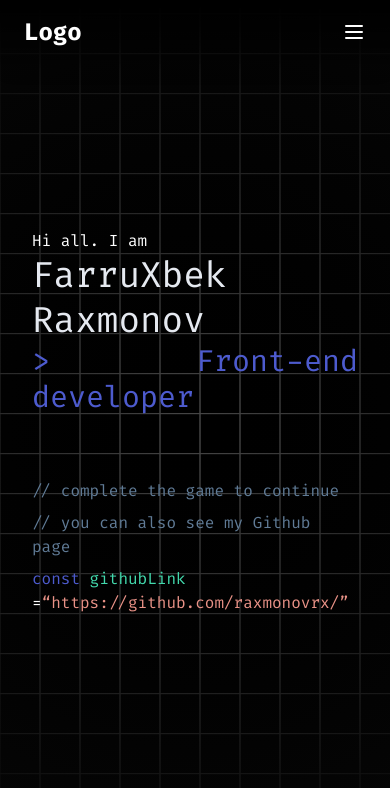
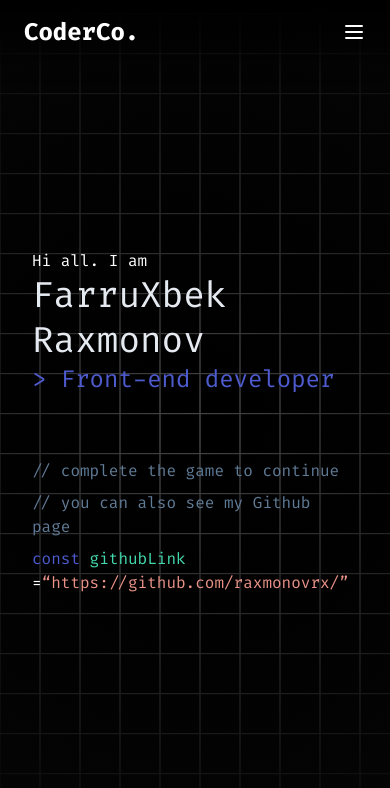
Before and after one commit to raxmonovrx/Landing-Page-with-animations, a React (Vite) app: page / in a window 390 px wide. Shown: the top 788 px of the page. Built offline with nearby package versions, Linux system fonts and the light colour scheme.

Commit message:
Add web app manifest and update header logo; adjust text styles in MainAbout

```diff
--- a/index.html
+++ b/index.html
@@ -26,6 +26,9 @@
 
   <link href="https://fonts.googleapis.com/css2?family=Fira+Code:wght@400;700&display=swap" rel="stylesheet">
 
+  <!-- Manifest -->
+  <link rel="manifest" href="/public/manifest.json" />
+
 </head>
 
 <body>
--- a/src/components/mainAbout.jsx
+++ b/src/components/mainAbout.jsx
@@ -8,15 +8,13 @@ export const MainAbout = () => {
 				<h1 className='lg:text-[62px] md:text-[48px] text-[36px]  text-[#E5E9F0] leading-tight '>
 					FarruXbek Raxmonov
 				</h1>
-				<span className='text-[#4D5BCE] text-3xl'>
+				<span className='text-[#4D5BCE] text-2xl md:text-3xl '>
 					&gt; Front-end developer
 				</span>
 			</div>
 			<div className='mt-16 flex flex-col gap-2'>
 				<p className='text-[#607B96]'>{'//'} complete the game to continue</p>
-				<p className='text-[#607B96]'>
-					{'//'} you can also see my Github page
-				</p>
+				<p className='text-[#607B96]'>{'//'} you can also see my Github page</p>
 				<p>
 					<span className='text-[#4D5BCE]'>const</span>{' '}
 					<span className='text-[#43D9AD]'>githubLink</span> =
--- a/src/layouts/header.jsx
+++ b/src/layouts/header.jsx
@@ -26,7 +26,7 @@ export const Header = ({ toggleCursor }) => {
 		<div>
 			<header className='shadow-lg backdrop:blur-2xl bg-gradient-to-b from-black to-black/20 absolute w-full font-code z-50'>
 				<nav className='container mx-auto max-w-screen-lg px-6 py-4 flex items-center justify-between'>
-					<div className='text-2xl font-bold text-white'>Logo</div>
+					<div className='text-2xl font-bold text-white'>CoderCo.</div>
 					<div className='hidden md:flex space-x-8'>
 						<a href='#' className='text-white hover:text-gray-200 transition'>
 							Home
```
Also changed, not shown: public/manifest.json (added).
